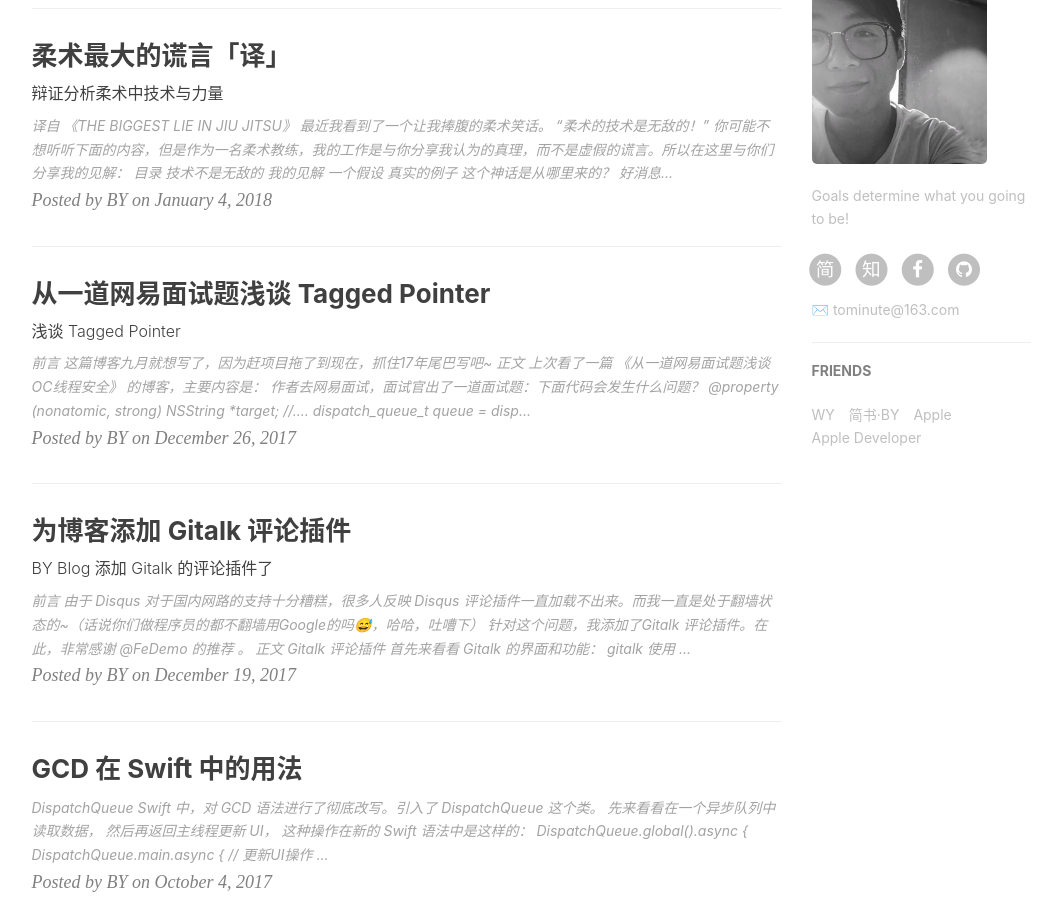
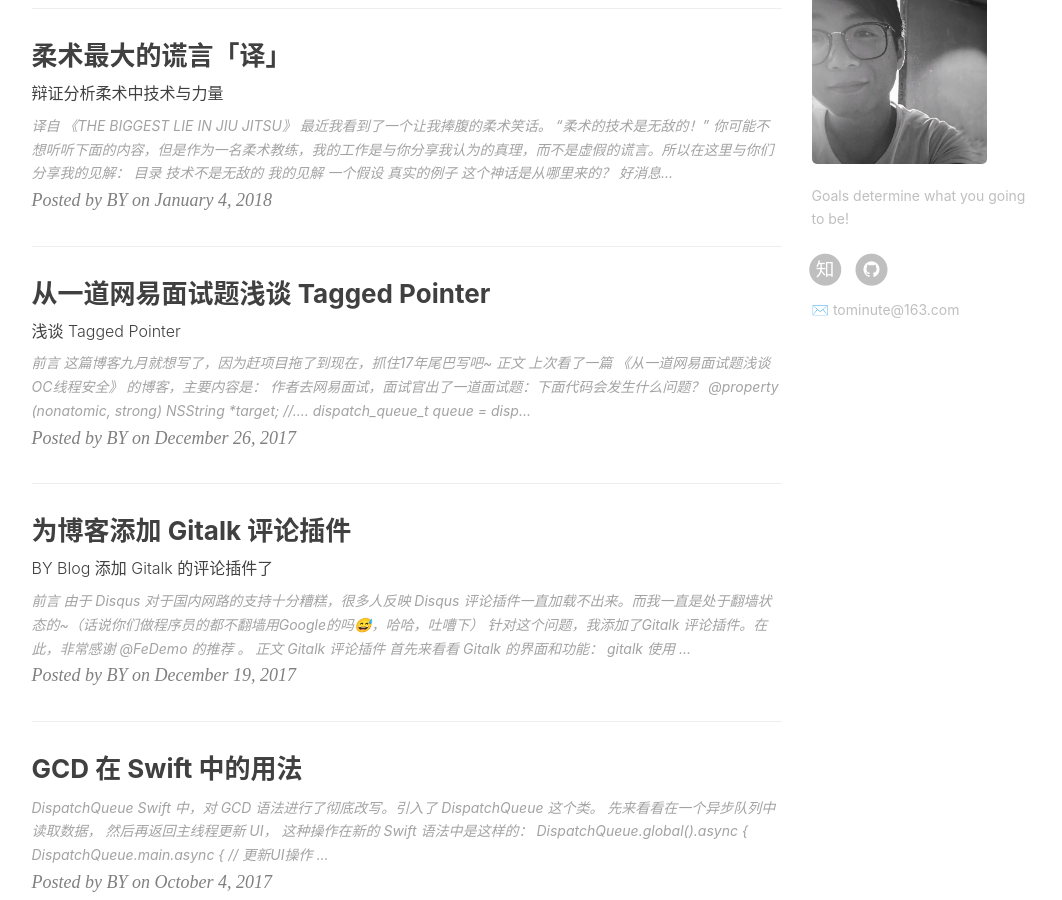
Before and after one commit to tominute/tominute.github.io, a Jekyll site: the page built from index.html, in a window 1280 px wide and 900 px high, scrolled down 880 px. Shown: the whole window, without its empty margins (136-1198 px from the left). Built offline with Jekyll 4.4.1, drawn with Linux system fonts in a browser that asks for light colours; nearby versions of some CDN libraries; the list of posts is cut into pages by our own code; comment, search, counter and statistics services are not loaded.

Commit message:
Update _config.yml

```diff
--- a/_config.yml
+++ b/_config.yml
@@ -1,7 +1,7 @@
 # Site settings
 title: Tominute Blog
 SEOTitle: Tominute的博客 | Hi Wangtong
-#header-img: img/post-bg-desk.jpg
+header-img: img/background.png
 email: tominute@163.com
 description: "Every failure is leading towards success."
 keyword: "BY, BY Blog"
@@ -19,11 +19,8 @@
 # SNS settings
 RSS: false
 # weibo_username:     qiubaiying
-zhihu_username:     qiubaiying
-github_username:    qiubaiying
-facebook_username:  baiying.qiu.7
-jianshu_username:   e71990ada2fd
-#twitter_username:   qiubaiying
+zhihu_username:     tominute
+github_username:    tominute
 
 
 
@@ -97,18 +94,3 @@
 
 
 # Friends
-friends: [
-    {
-        title: "WY",
-        href: "http://zhengwuyang.com"
-    },{
-        title: "简书·BY",
-        href: "http://www.jianshu.com/u/e71990ada2fd"
-    },{
-        title: "Apple",
-        href: "https://apple.com"
-    },{
-        title: "Apple Developer",
-        href: "https://developer.apple.com/"
-    }
-]
```
